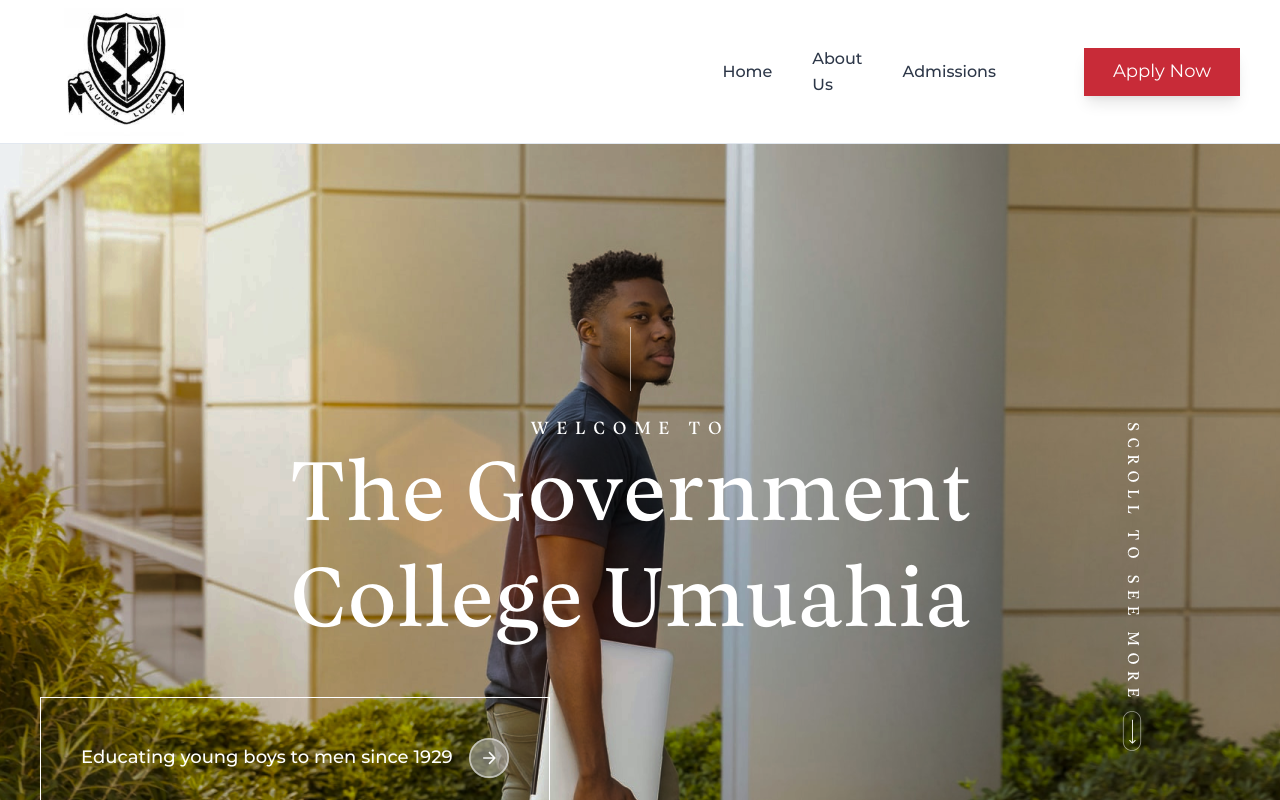
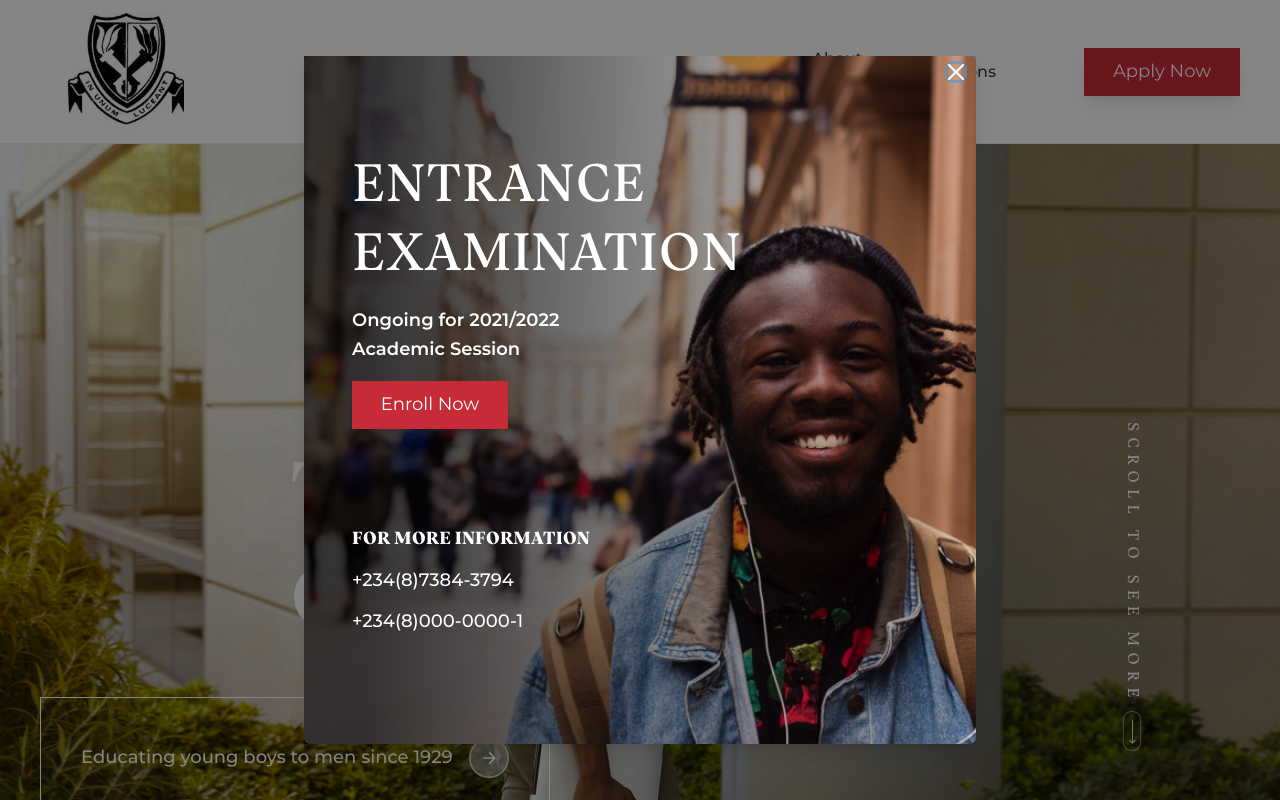
Before and after one commit to AllStackDev1/guc-website, a Next.js app: page / in a window 1280 px wide. Shown: the top 800 px of the page. Built offline with nearby package versions, Linux system fonts and the light colour scheme.

Commit message:
add enrollement modal

```diff
--- /dev/null
+++ b/components/Home/EnrollModal.js
@@ -0,0 +1,96 @@
+import React from 'react'
+import PropTypes from 'prop-types'
+import {
+  Box,
+  Text,
+  Modal,
+  Button,
+  Heading,
+  ModalBody,
+  ModalOverlay,
+  ModalContent,
+  ModalCloseButton
+} from '@chakra-ui/react'
+
+const EnrollModal = ({ isOpen, onClose }) => {
+  const textStyles = {
+    fontFamily: 'body',
+    fontSize: 'lg',
+    fontWeight: '600',
+    lineHeight: '163.35%'
+  }
+  return (
+    <Modal isOpen={isOpen} onClose={onClose} size='2xl' isCentered>
+      <ModalOverlay />
+      <ModalContent
+        h={124.5}
+        bgSize='cover'
+        bgPos='center'
+        bgRepeat='no-repeat'
+        bgImage="url('/images/yingchou-unsplash.png')"
+      >
+        <ModalCloseButton color='white' size={6} />
+        <ModalBody
+          py={24}
+          px={12}
+          textColor='white'
+          bgSize='cover'
+          bgPos='center'
+          bgRepeat='no-repeat'
+          bg='gcuLG.100'
+        >
+          <Heading
+            as='h4'
+            fontWeight='normal'
+            fontSize='54px'
+            lineHeight='69px'
+          >
+            ENTRANCE EXAMINATION
+          </Heading>
+          <Box my={4}>
+            <Text {...textStyles}>Ongoing for 2021/2022</Text>
+            <Text {...textStyles}>Academic Session</Text>
+          </Box>
+          <Button
+            rounded='0'
+            color='#fff'
+            boxShadow='lg'
+            h={{ md: 12 }}
+            fontWeight={400}
+            w={{ md: '9.75rem' }}
+            colorScheme='gcuButton'
+            fontSize={{ base: 'sm', xl: 'lg' }}
+            _focus={{ outline: 'none' }}
+          >
+            Enroll Now
+          </Button>
+
+          <Box mt='24'>
+            <Heading
+              as='h6'
+              mb={3}
+              fontWeight='bold'
+              fontSize='lg'
+              lineHeight='163.35%'
+            >
+              FOR MORE INFORMATION
+            </Heading>
+            <Text {...textStyles} mb={3} fontWeight='500'>
+              +234(8)7384-3794
+            </Text>
+            <Text {...textStyles} fontWeight='500'>
+              +234(8)000-0000-1
+            </Text>
+          </Box>
+        </ModalBody>
+      </ModalContent>
+    </Modal>
+  )
+}
+
+EnrollModal.propTypes = {
+  isOpen: PropTypes.bool.isRequired,
+  onClose: PropTypes.func.isRequired
+}
+
+export default EnrollModal
--- a/context/app.js
+++ b/context/app.js
@@ -1,12 +1,10 @@
 import React, { createContext, useContext, useState } from 'react'
 import PropTypes from 'prop-types'
-import { useDisclosure } from '@chakra-ui/react'
 
 const AppContext = createContext()
 
 export const AppContextProvider = ({ children }) => {
   const [isMobileMenuOpen, setMobileMenuOpen] = useState(false)
-  const { isOpen, onOpen, onClose } = useDisclosure()
 
   const toggleMobleMenu = () => {
     setMobileMenuOpen(!isMobileMenuOpen)
@@ -15,9 +13,6 @@
   return (
     <AppContext.Provider
       value={{
-        isOpen,
-        onOpen,
-        onClose,
         toggleMobleMenu,
         isMobileMenuOpen
       }}
--- a/pages/index.js
+++ b/pages/index.js
@@ -1,7 +1,8 @@
-import React from 'react'
-
+import React, { useEffect } from 'react'
+import { useDisclosure } from '@chakra-ui/react'
 import Layout from '@components/Layout'
 import Hero from '@components/Home/Hero'
+import EnrollModal from '@components/Home/EnrollModal'
 import About from '@components/Home/About'
 import Vision from '@components/Home/Vision'
 import MessageAndProcedure from '@components/Home/MessageAndProcedure'
@@ -11,12 +12,19 @@
 import Footer from '@components/Home/Footer'
 
 export default function Home() {
+  const { isOpen, onOpen, onClose } = useDisclosure()
+
+  useEffect(() => {
+    onOpen()
+  }, [onOpen])
+
   return (
     <Layout
       name='Home'
       image_url=''
       description='So much of what makes Winchester exceptional is the people who are a part of the school. Also, its beauty - the buildings, the grounds, the setting. Our heritage and archives provide insight into the past, while our community partnerships prepare boys for a future of compassionate leadership.'
     >
+      <EnrollModal isOpen={isOpen} onClose={onClose} />
       <Hero />
       <About />
       <Vision />
--- a/theme/theme.js
+++ b/theme/theme.js
@@ -41,6 +41,9 @@
     gcuButton: {
       500: '#C82B38',
       600: '#C82B38'
+    },
+    gcuLG: {
+      100: 'linear-gradient(91deg, rgba(0, 0, 0, 0.78) 10.74%, rgba(0, 0, 0, 0) 116.89%)'
     }
   },
   space: {
@@ -91,6 +94,7 @@
     122: '37rem',
     123: '40rem',
     124: '42rem',
+    124.5: '43rem',
     125: '45rem',
     127: '48rem',
     129: '50rem',
```
Also changed, not shown: public/images/yingchou-unsplash.png (added).
